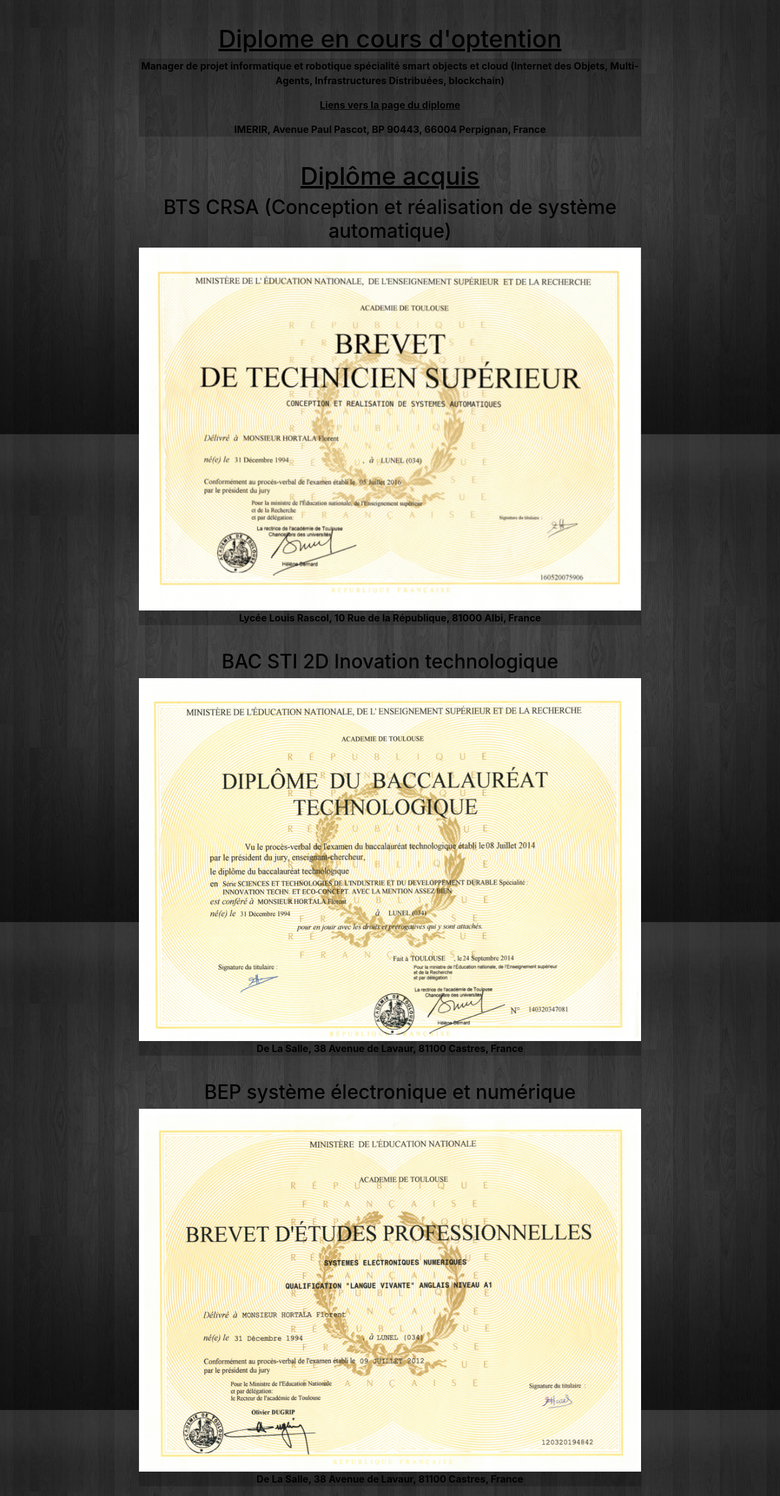
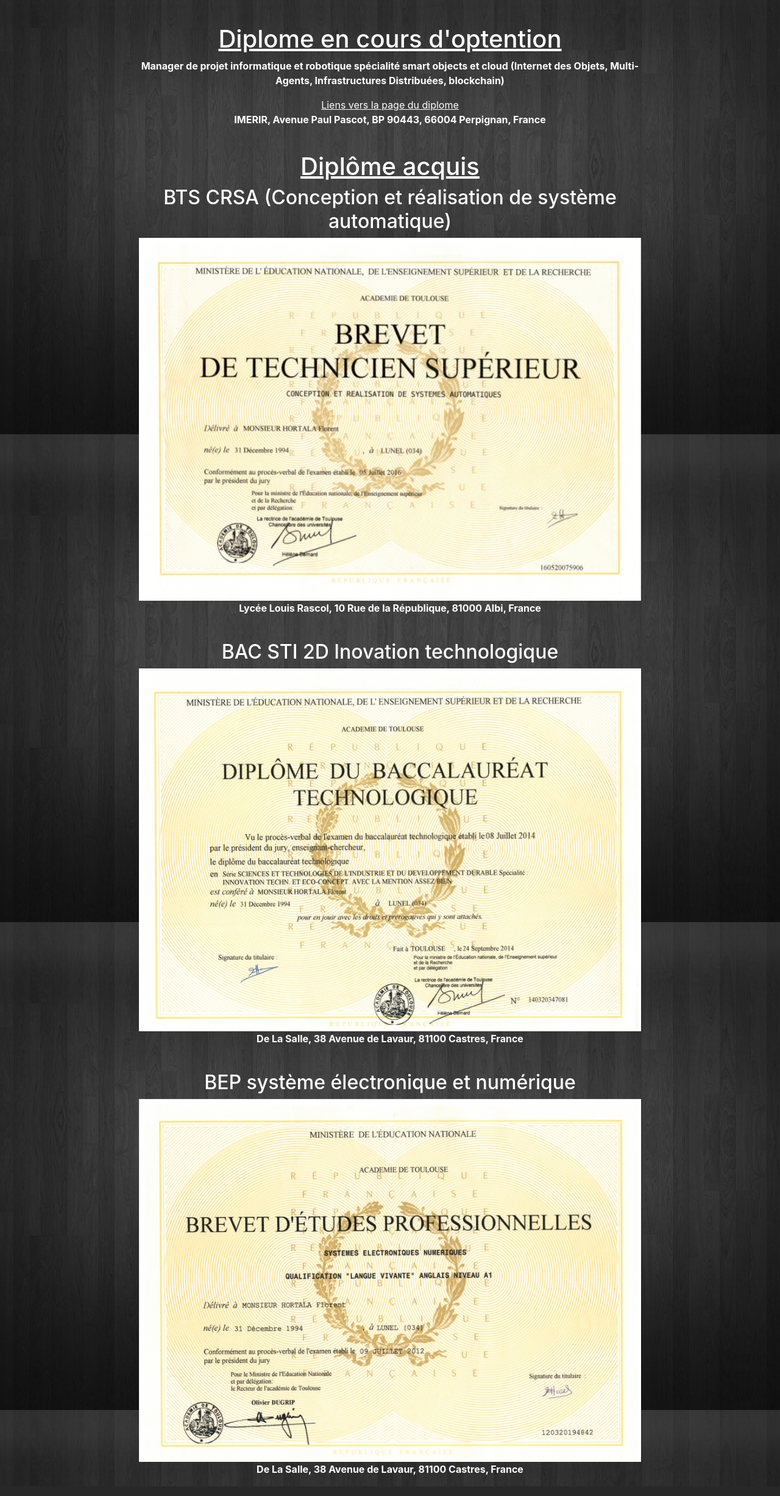
Before and after one commit to hortala/CV, a PHP site: page /html/diplome.html in a window 1280 px wide. Shown: the part 88-2541 px from the top of the page at 61% size. Run offline with PHP 8.4, Linux system fonts and the light colour scheme.

Commit message:
Changement style écriture

```diff
--- a/css/diplome.css
+++ b/css/diplome.css
@@ -3,6 +3,5 @@
 }
 
 .souligner {
-    color: black;
     text-decoration: underline;
 }
--- a/css/main.css
+++ b/css/main.css
@@ -2,7 +2,7 @@
     background-size: cover;
     background-repeat: no-repeat;
     background-attachment: fixed;
-    color: black;
+    color: white;
 }
 
 .ActiveMe {
@@ -24,10 +24,6 @@
 
 .textBackGround002 {
     background-color: rgb(0, 0, 0, 0.2);
-}
-
-.writeColor {
-    color: black;
 }
 
 h1 {
--- a/html/diplome.html
+++ b/html/diplome.html
@@ -61,25 +61,25 @@
                 <div class="col-md-2"></div>
                 <div class="col-md-8 margin10 centerPerso">
                     <h1>Diplome en cours d'optention</h1>
-                    <div class="textBackGround002">
+                    <div>
                         <p> Manager de projet informatique et robotique spécialité smart objects et cloud (Internet des Objets, Multi-Agents, Infrastructures Distribuées, blockchain)</p>
-                        <p class="souligner" href="https://www.imerir.com/department/bac5-internet-objets-cloud/">Liens vers la page du diplome</p>
+                        <a class="souligner" style="color: white;" href="https://www.imerir.com/department/bac5-internet-objets-cloud/">Liens vers la page du diplome</a>
                         <p>IMERIR, Avenue Paul Pascot, BP 90443, 66004 Perpignan, France</p>
                     </div>
                     <div class="margin5"></div>
                     <h1>Diplôme acquis</h1>
                     <h2>BTS CRSA (Conception et réalisation de système automatique)</h2>
                     <img src="../image/diplome/BTS.png" alt="Diplome BTS" width="100%" />
-                    <p class="textBackGround002">Lycée Louis Rascol, 10 Rue de la République, 81000 Albi, France</p>
+                    <p>Lycée Louis Rascol, 10 Rue de la République, 81000 Albi, France</p>
                     <div class="margin5"></div>
                     <h2>BAC STI 2D Inovation technologique</h2>
                     <img src="../image/diplome/BACSTI2D.png" alt="Diplome BAC STI 2D" width="100%" />
-                    <p class="textBackGround002">De La Salle, 38 Avenue de Lavaur, 81100 Castres, France</p>
+                    <p>De La Salle, 38 Avenue de Lavaur, 81100 Castres, France</p>
                     <div class="margin5"></div>
                     <h2>BEP système électronique et numérique</h2>
                     <img src="../image/diplome/BEP.png" alt="Diplome BTS" width="100%" />
-                    <p class="textBackGround002">De La Salle, 38 Avenue de Lavaur, 81100 Castres, France</p>
-                    <p class="textBackGround002"></p>
+                    <p>De La Salle, 38 Avenue de Lavaur, 81100 Castres, France</p>
+                    <p></p>
                 </div>
                 <div class="col-md-2"></div>
             </div>
--- a/index.html
+++ b/index.html
@@ -62,7 +62,7 @@
                 <div class="col-md-2"></div>
                 <div class="col-md-8 margin10">
                     <h1>Ma vie</h1>
-                    <p class="textBackGround002">Lorem ipsum dolor sit amet consectetur adipisicing elit. Earum, doloremque laudantium provident quasi tempore dolor officiis amet voluptatem numquam inventore, eos sed architecto molestias cum, molestiae consectetur distinctio alias
+                    <p>Lorem ipsum dolor sit amet consectetur adipisicing elit. Earum, doloremque laudantium provident quasi tempore dolor officiis amet voluptatem numquam inventore, eos sed architecto molestias cum, molestiae consectetur distinctio alias
                         eum. Incidunt voluptas, quis cumque sequi voluptatem, unde praesentium cupiditate error libero exercitationem ipsam nesciunt maxime ratione doloremque. Adipisci amet fuga vero dolor repudiandae impedit, qui asperiores earum, itaque
                         aperiam nihil maxime corporis laudantium debitis assumenda facilis perferendis! Facilis quibusdam obcaecati unde dolorum cupiditate facere quia, dolores optio incidunt cum blanditiis harum asperiores tenetur veniam quod, corrupti
                         deserunt. Pariatur ab alias repellat nostrum temporibus vero accusamus corporis! Tenetur facere doloribus recusandae vero excepturi exercitationem minus ipsum provident inventore est tempore soluta aliquam veritatis ipsam quos
@@ -70,7 +70,7 @@
                         nobis, doloribus nemo aut animi ipsa fugiat enim natus tempore possimus. Eos aperiam recusandae, aliquam, minima natus culpa iste, magni sunt tempore nihil magnam? Ullam sed porro officiis ratione ea. Porro nesciunt repellat velit.</p>
                     <div class="margin5"></div>
                     <h1>Mes envie</h1>
-                    <p class="textBackGround002">Lorem ipsum dolor sit amet consectetur adipisicing elit. Doloremque consequatur cumque dolorem quasi mollitia aperiam libero, quibusdam magnam rem sit! Aliquid vero explicabo quidem quas natus laboriosam sunt neque quos recusandae
+                    <p>Lorem ipsum dolor sit amet consectetur adipisicing elit. Doloremque consequatur cumque dolorem quasi mollitia aperiam libero, quibusdam magnam rem sit! Aliquid vero explicabo quidem quas natus laboriosam sunt neque quos recusandae
                         quis in animi assumenda iure cum perferendis tempore ratione incidunt molestias, consequuntur voluptatum consectetur porro dolore magni. Voluptatibus, laborum?</p>
                 </div>
                 <div class="col-md-2"></div>
```
